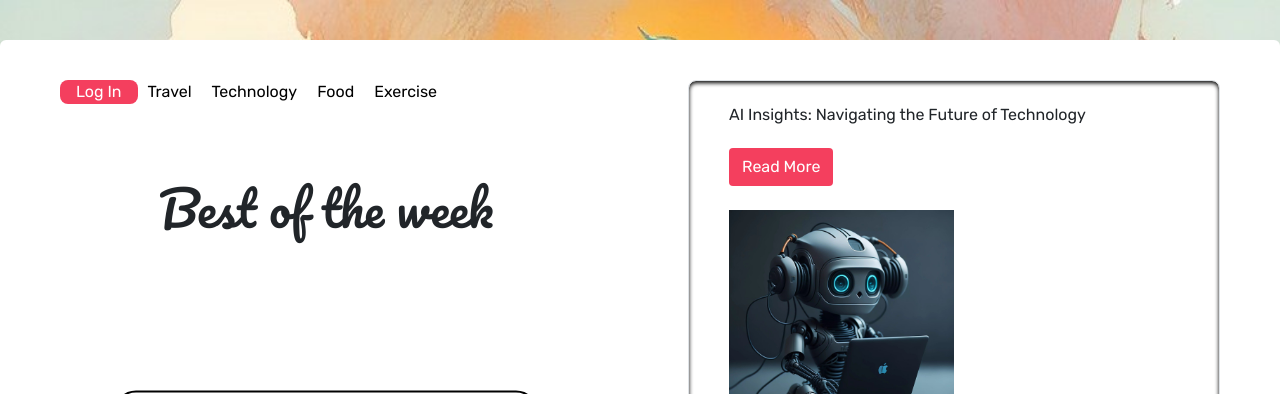
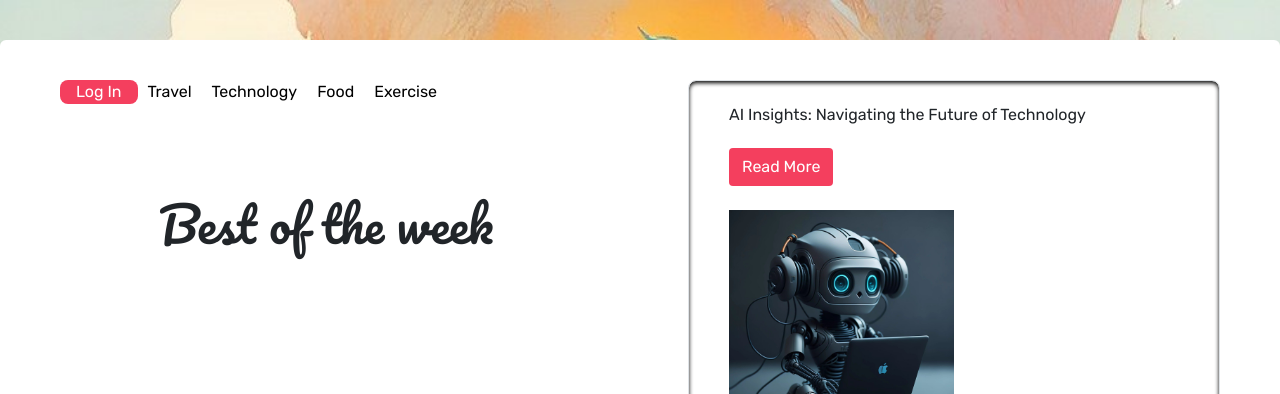
Before and after one commit to MellowMokoen/blog-react, a React (Create React App) app: page / in a window 1280 px wide. Shown: the top 394 px of the page. Built offline with nearby package versions, Linux system fonts and the light colour scheme.

Commit message:
Added the cursor class to the "btns"

```diff
--- a/src/Components/Blog.js
+++ b/src/Components/Blog.js
@@ -26,7 +26,7 @@ export default function Blog() {
                   <Link to="/posts/gym">Exercise</Link>
                 </li>
               </ul>
-              <div className="text-5xl text-center font-pacifico py-20">
+              <div className="text-5xl text-center font-pacifico py-24">
                 Best of the week
               </div>
               <input
@@ -35,13 +35,13 @@ export default function Blog() {
                 placeholder="Read about..."
               />
               <ul className="flex justify-between">
-                <li className="bg-rose-600 text-white px-4 rounded-md">
+                <li className="bg-rose-600 text-white px-4 rounded-md cursor-pointer">
                   Popular
                 </li>
-                <li className="bg-rose-600 text-white px-4 rounded-md">
+                <li className="bg-rose-600 text-white px-4 rounded-md cursor-pointer">
                   Trending
                 </li>
-                <li className="bg-rose-600 text-white px-4 rounded-md">
+                <li className="bg-rose-600 text-white px-4 rounded-md cursor-pointer">
                   Latest
                 </li>
               </ul>
```
